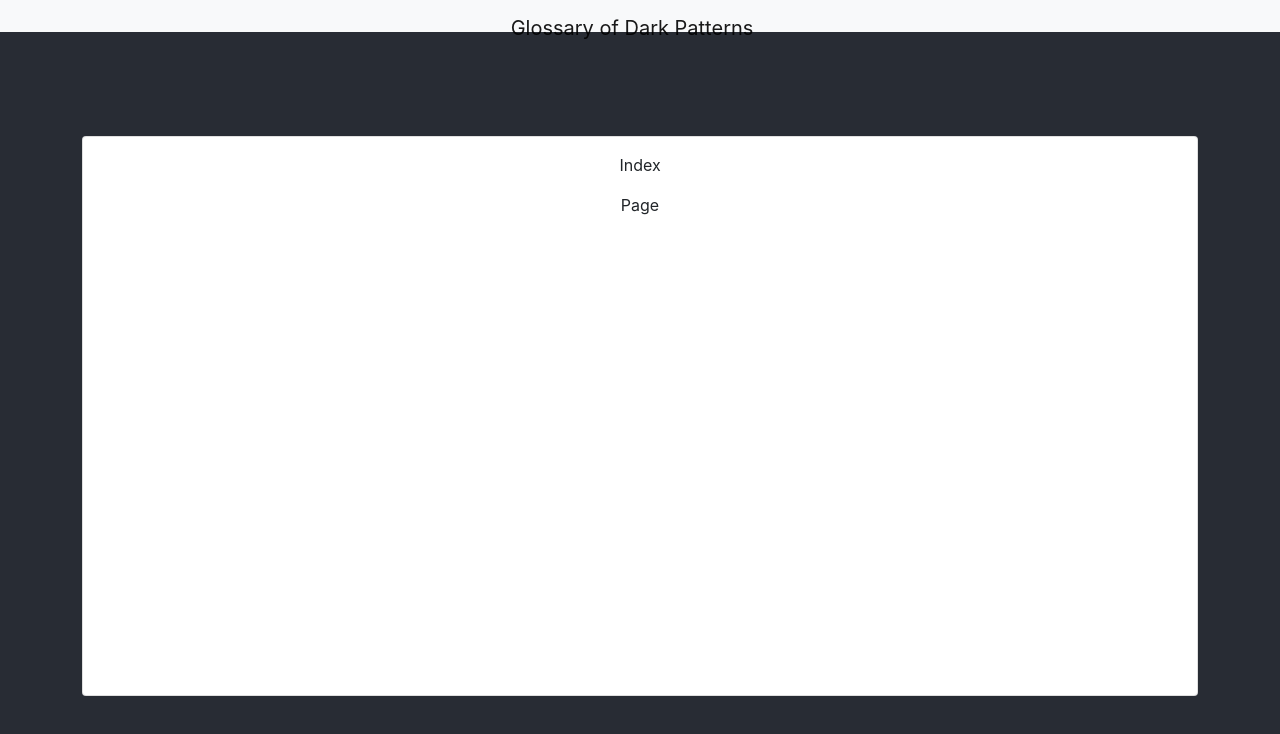
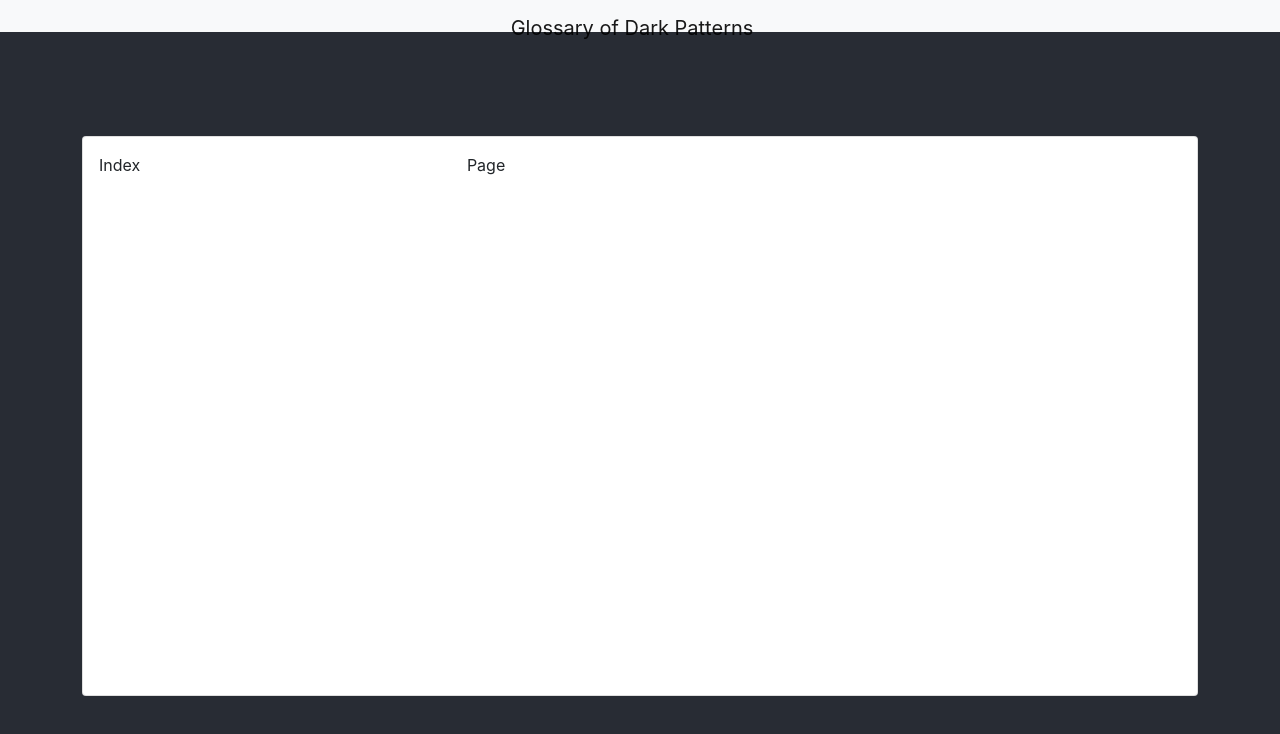
Before and after one commit to whysgai/dark-pattern-glossary, a React (Create React App) app: page / in a window 1280 px wide. Shown: the top 734 px of the page. Built offline with nearby package versions, Linux system fonts and the light colour scheme.

Commit message:
style: Align index and page side-by-side

```diff
--- a/src/components/GlossaryIndex.js
+++ b/src/components/GlossaryIndex.js
@@ -1,6 +1,6 @@
 const GlossaryIndex = props =>
-    <div>
-        <p>Index</p>
+    <div className="glossary-index">
+        <span>Index</span>
     </div>
 
 export default GlossaryIndex;
--- a/src/components/GlossaryPage.js
+++ b/src/components/GlossaryPage.js
@@ -1,6 +1,6 @@
 const GlossaryPage = props =>
-    <div>
-        <p>Page</p>
+    <div className="glossary-page">
+        <span>Page</span>
     </div>
 
 export default GlossaryPage;
--- a/src/components/glossary.js
+++ b/src/components/glossary.js
@@ -2,17 +2,12 @@ import GlossaryIndex from '../components/GlossaryIndex.js';
 import GlossaryPage from '../components/GlossaryPage.js';
 
 const Glossary = props =>
-    <div>
-        <div class="card glossary-card">
-            <div class="card-body">
-                <div>
-                    <GlossaryIndex/>
-                </div>
-                <div>
-                    <GlossaryPage/>
-                </div>
-            </div>
+    <div class="card glossary-card">
+        <div class="card-body">
+            <GlossaryIndex/>
+            <GlossaryPage/>
         </div>
     </div>
 
+
 export default Glossary;
--- a/src/styles/styles.css
+++ b/src/styles/styles.css
@@ -23,4 +23,17 @@ main.background {
 .glossary-card {
     height: 70vh;
     /* width: 70vw; */
+    flex-direction: row;
 }
+
+.glossary-index, .glossary-page {
+    display: inline-flex;
+}
+
+.glossary-index {
+    width: 34%;
+}
+
+.glossary-page {
+    width: 66%;
+}
```
